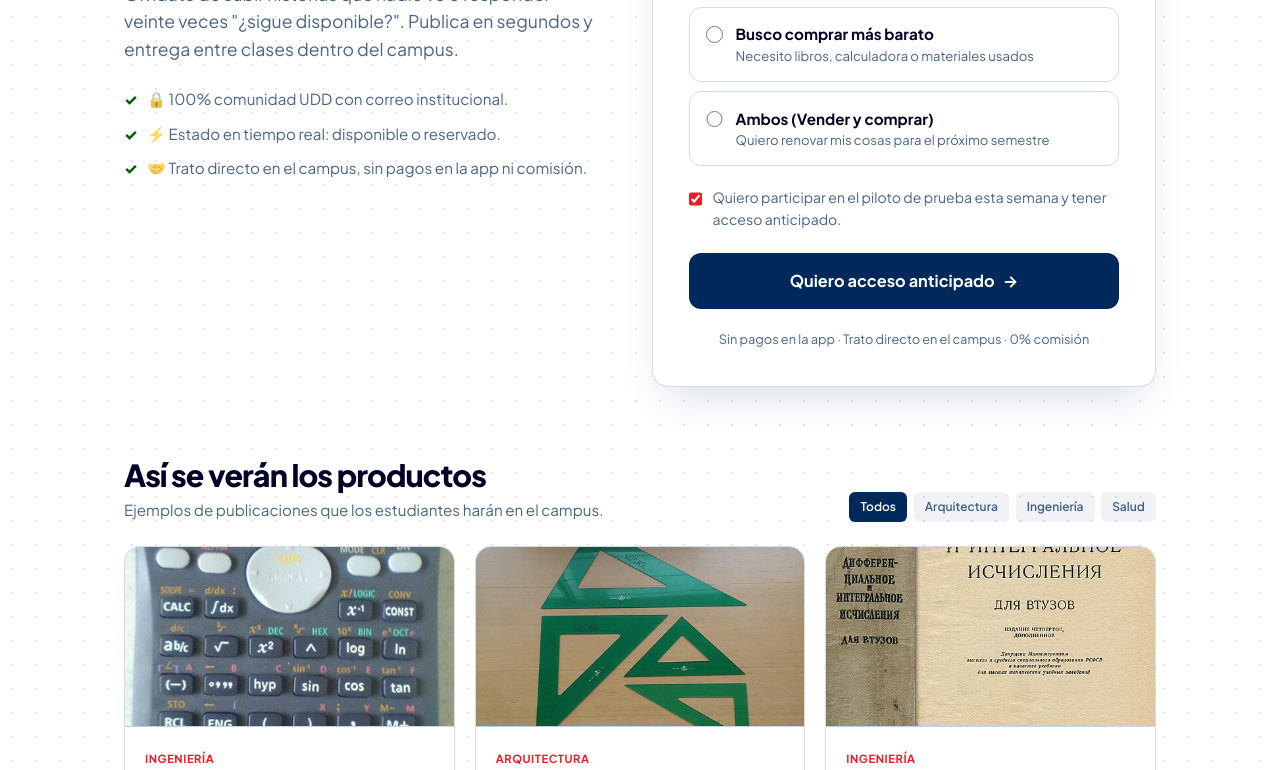
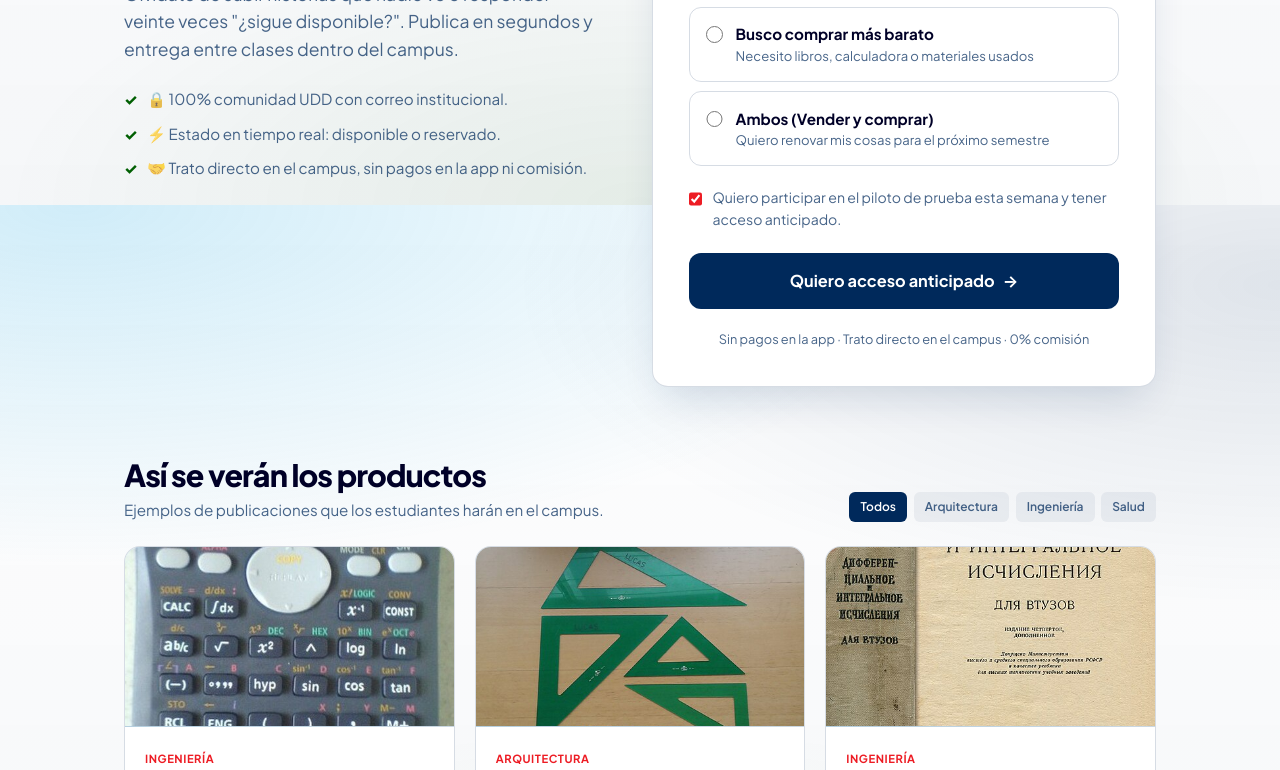
Before and after one commit to joaqalmonacid-star/PersaUDD, a plain HTML site: page index.html in a window 1280 px wide. Shown: the part 595-1365 px from the top of the page. Drawn offline with Linux system fonts and the light colour scheme.

Commit message:
Replace dotted background with palette gradient

```diff
--- a/index.html
+++ b/index.html
@@ -45,8 +45,12 @@
             color: var(--text-main);
             line-height: 1.55;
             -webkit-font-smoothing: antialiased;
-            background-image: radial-gradient(rgba(0, 41, 91, 0.12) 1px, transparent 1px);
-            background-size: 24px 24px;
+            background-image:
+                radial-gradient(ellipse 70% 45% at 6% 0%, rgba(41, 171, 226, 0.22) 0%, rgba(41, 171, 226, 0) 100%),
+                radial-gradient(ellipse 60% 40% at 100% 10%, rgba(0, 41, 91, 0.12) 0%, rgba(0, 41, 91, 0) 100%),
+                radial-gradient(ellipse 50% 35% at 50% 100%, rgba(0, 95, 2, 0.07) 0%, rgba(0, 95, 2, 0) 100%),
+                linear-gradient(180deg, rgba(255, 255, 255, 0) 0%, rgba(0, 41, 91, 0.04) 100%);
+            background-attachment: fixed;
         }
 
         .container { max-width: 1080px; margin: 0 auto; padding: 2rem 1.5rem 5rem; }
```
Also changed, not shown: README.md.
